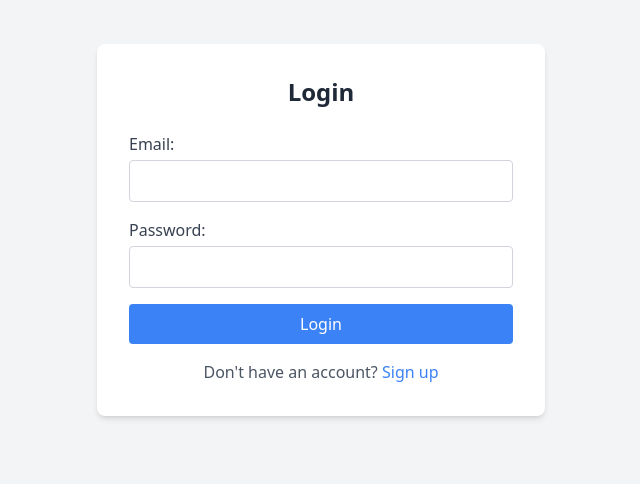
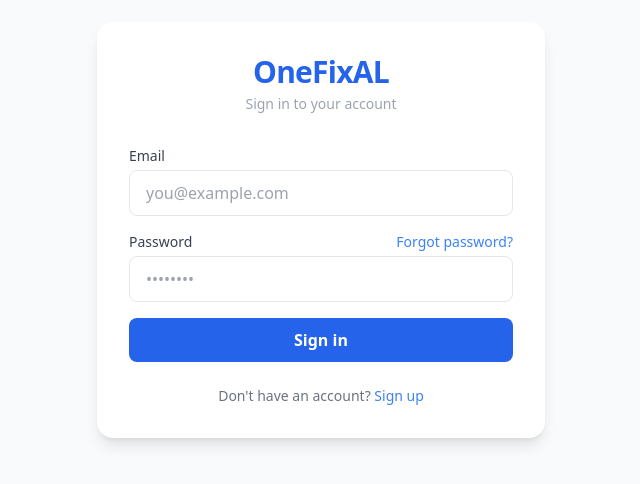
Before and after one commit to DritanBalisha/OneFixAl---fe, a React (Create React App) app: page /login in a window 1280 px wide. Shown: the part 170-654 px from the top of the page, without its empty margins (319-959 px from the left). Built offline with nearby package versions, Linux system fonts and the light colour scheme; the HTML template or start-up script is replaced by a standard one.

Commit message:
Refactor Login component for multi-step authentication
Refactor Login component to handle multiple steps including login, forgot password, and OTP verification. Added loading and error handling states.

```diff
--- a/src/pages/Login.tsx
+++ b/src/pages/Login.tsx
@@ -2,84 +2,309 @@ import React, { useState } from "react";
 import { Link, useNavigate } from "react-router-dom";
 import { API_URL } from "../api/config.ts";
 
+type Step = "login" | "forgot" | "verify";
+
 export default function Login() {
+  const navigate = useNavigate();
+
+  // ── shared state ─────────────────────────────────────────────
+  const [step, setStep] = useState<Step>("login");
+  const [loading, setLoading] = useState(false);
+  const [error, setError] = useState("");
+  const [success, setSuccess] = useState("");
+
+  // ── login fields ─────────────────────────────────────────────
   const [email, setEmail] = useState("");
   const [password, setPassword] = useState("");
-  const navigate = useNavigate();
 
-  const handleSubmit = async (e: React.FormEvent) => {
+  // ── forgot / verify fields ───────────────────────────────────
+  const [forgotEmail, setForgotEmail] = useState("");
+  const [otp, setOtp] = useState("");
+  const [newPassword, setNewPassword] = useState("");
+  const [confirmPassword, setConfirmPassword] = useState("");
+
+  // ── helpers ──────────────────────────────────────────────────
+  const clearMessages = () => { setError(""); setSuccess(""); };
+
+  // ── handlers ─────────────────────────────────────────────────
+  const handleLogin = async (e: React.FormEvent) => {
     e.preventDefault();
+    clearMessages();
+    setLoading(true);
     try {
       const res = await fetch(`${API_URL}/login`, {
         method: "POST",
         headers: { "Content-Type": "application/json" },
         body: JSON.stringify({ email, password }),
       });
-
       const data = await res.json();
-
       if (res.ok) {
-        localStorage.setItem("token", data.token); // save token
-        localStorage.setItem("user", JSON.stringify(data.user)); // save user info
-        if (data.user && data.user.role) {
-          localStorage.setItem("role", data.user.role.toLowerCase()); // normalize casing
+        localStorage.setItem("token", data.token);
+        localStorage.setItem("user", JSON.stringify(data.user));
+        if (data.user?.role) {
+          localStorage.setItem("role", data.user.role.toLowerCase());
         }
-
-        alert(`Welcome, ${data.user.name}!`);
         navigate("/myProfile");
       } else {
-        alert(data.error || "Login failed");
+        setError(data.error || "Invalid email or password");
       }
-    } catch (error) {
-      console.error(error);
-      alert("Error logging in");
+    } catch {
+      setError("Could not connect to server, please try again");
+    } finally {
+      setLoading(false);
     }
   };
 
+  const handleForgotPassword = async (e: React.FormEvent) => {
+    e.preventDefault();
+    clearMessages();
+    setLoading(true);
+    try {
+      const res = await fetch(`${API_URL}/auth/forgot-password`, {
+        method: "POST",
+        headers: { "Content-Type": "application/json" },
+        body: JSON.stringify({ email: forgotEmail }),
+      });
+      const data = await res.json();
+      if (res.ok) {
+        setSuccess("Code sent! Check your email.");
+        setStep("verify");
+      } else {
+        setError(data.error || "Something went wrong");
+      }
+    } catch {
+      setError("Could not connect to server, please try again");
+    } finally {
+      setLoading(false);
+    }
+  };
+
+  const handleVerifyOTP = async (e: React.FormEvent) => {
+    e.preventDefault();
+    clearMessages();
+    if (newPassword !== confirmPassword) {
+      setError("Passwords do not match");
+      return;
+    }
+    if (newPassword.length < 6) {
+      setError("Password must be at least 6 characters");
+      return;
+    }
+    setLoading(true);
+    try {
+      const res = await fetch(`${API_URL}/auth/verify-otp`, {
+        method: "POST",
+        headers: { "Content-Type": "application/json" },
+        body: JSON.stringify({
+          email: forgotEmail,
+          otp,
+          new_password: newPassword,
+        }),
+      });
+      const data = await res.json();
+      if (res.ok) {
+        setSuccess("Password reset! You can now log in.");
+        setStep("login");
+        setForgotEmail("");
+        setOtp("");
+        setNewPassword("");
+        setConfirmPassword("");
+      } else {
+        setError(data.error || "Invalid or expired code");
+      }
+    } catch {
+      setError("Could not connect to server, please try again");
+    } finally {
+      setLoading(false);
+    }
+  };
+
+  // ── shared UI pieces ─────────────────────────────────────────
+  const inputClass =
+    "w-full border border-gray-200 rounded-lg px-4 py-2.5 text-gray-800 " +
+    "focus:outline-none focus:ring-2 focus:ring-blue-500 focus:border-transparent " +
+    "placeholder-gray-400 transition";
+
+  const btnClass =
+    "w-full bg-blue-600 hover:bg-blue-700 disabled:opacity-60 " +
+    "text-white font-semibold py-2.5 rounded-lg transition-colors cursor-pointer";
+
+  // ── render ───────────────────────────────────────────────────
   return (
-  <div className="min-h-screen flex items-center justify-center bg-gray-100">
-    <div className="bg-white p-8 rounded-lg shadow-md w-full max-w-md">
-      <h2 className="text-2xl font-bold mb-6 text-center text-gray-800">Login</h2>
-      <form onSubmit={handleSubmit} className="space-y-4">
+    <div className="min-h-screen flex items-center justify-center bg-gray-50 px-4">
+      <div className="bg-white rounded-2xl shadow-lg w-full max-w-md p-8">
+
+        {/* Logo / Brand */}
+        <div className="text-center mb-8">
+          <span className="text-3xl font-black tracking-tight text-blue-600">
+            OneFixAL
+          </span>
+          <p className="text-gray-400 text-sm mt-1">
+            {step === "login" && "Sign in to your account"}
+            {step === "forgot" && "Reset your password"}
+            {step === "verify" && "Enter the code we sent you"}
+          </p>
+        </div>
+
+        {/* Feedback messages */}
+        {error && (
+          <div className="mb-4 bg-red-50 border border-red-200 text-red-700 text-sm rounded-lg px-4 py-3">
+            {error}
+          </div>
+        )}
+        {success && (
+          <div className="mb-4 bg-green-50 border border-green-200 text-green-700 text-sm rounded-lg px-4 py-3">
+            {success}
+          </div>
+        )}
+
+        {/* ── STEP: LOGIN ── */}
+        {step === "login" && (
+          <form onSubmit={handleLogin} className="space-y-4">
             <div>
-          <label className="block text-gray-700 mb-1">Email:</label>
+              <label className="block text-sm font-medium text-gray-700 mb-1">
+                Email
+              </label>
               <input
                 type="email"
                 value={email}
                 onChange={(e) => setEmail(e.target.value)}
+                placeholder="you@example.com"
                 required
-            className="w-full border border-gray-300 rounded px-3 py-2 focus:outline-none focus:ring-2 focus:ring-blue-500"
+                className={inputClass}
               />
             </div>
 
             <div>
-          <label className="block text-gray-700 mb-1">Password:</label>
+              <div className="flex justify-between items-center mb-1">
+                <label className="block text-sm font-medium text-gray-700">
+                  Password
+                </label>
+                <button
+                  type="button"
+                  onClick={() => { clearMessages(); setStep("forgot"); }}
+                  className="text-sm text-blue-500 hover:underline"
+                >
+                  Forgot password?
+                </button>
+              </div>
               <input
                 type="password"
                 value={password}
                 onChange={(e) => setPassword(e.target.value)}
+                placeholder="••••••••"
                 required
-            className="w-full border border-gray-300 rounded px-3 py-2 focus:outline-none focus:ring-2 focus:ring-blue-500"
+                className={inputClass}
+              />
+            </div>
+
+            <button type="submit" disabled={loading} className={btnClass}>
+              {loading ? "Signing in..." : "Sign in"}
+            </button>
+
+            <p className="text-center text-sm text-gray-500 pt-2">
+              Don't have an account?{" "}
+              <Link to="/signup" className="text-blue-500 hover:underline font-medium">
+                Sign up
+              </Link>
+            </p>
+          </form>
+        )}
+
+        {/* ── STEP: FORGOT PASSWORD ── */}
+        {step === "forgot" && (
+          <form onSubmit={handleForgotPassword} className="space-y-4">
+            <div>
+              <label className="block text-sm font-medium text-gray-700 mb-1">
+                Your email address
+              </label>
+              <input
+                type="email"
+                value={forgotEmail}
+                onChange={(e) => setForgotEmail(e.target.value)}
+                placeholder="you@example.com"
+                required
+                className={inputClass}
+              />
+            </div>
+
+            <button type="submit" disabled={loading} className={btnClass}>
+              {loading ? "Sending code..." : "Send reset code"}
+            </button>
+
+            <button
+              type="button"
+              onClick={() => { clearMessages(); setStep("login"); }}
+              className="w-full text-sm text-gray-500 hover:text-gray-700 pt-1"
+            >
+              ← Back to login
+            </button>
+          </form>
+        )}
+
+        {/* ── STEP: VERIFY OTP + NEW PASSWORD ── */}
+        {step === "verify" && (
+          <form onSubmit={handleVerifyOTP} className="space-y-4">
+            <div>
+              <label className="block text-sm font-medium text-gray-700 mb-1">
+                6-digit code
+              </label>
+              <input
+                type="text"
+                value={otp}
+                onChange={(e) => setOtp(e.target.value.replace(/\D/g, "").slice(0, 6))}
+                placeholder="123456"
+                maxLength={6}
+                required
+                className={inputClass + " tracking-widest text-center text-xl font-mono"}
+              />
+              <p className="text-xs text-gray-400 mt-1">
+                Sent to {forgotEmail} · expires in 10 min
+              </p>
+            </div>
+
+            <div>
+              <label className="block text-sm font-medium text-gray-700 mb-1">
+                New password
+              </label>
+              <input
+                type="password"
+                value={newPassword}
+                onChange={(e) => setNewPassword(e.target.value)}
+                placeholder="At least 6 characters"
+                required
+                className={inputClass}
               />
             </div>
 
             <div>
+              <label className="block text-sm font-medium text-gray-700 mb-1">
+                Confirm new password
+              </label>
               <input
-            type="submit"
-            value="Login"
-            className="w-full bg-blue-500 text-white py-2 rounded hover:bg-blue-600 cursor-pointer transition-colors"
+                type="password"
+                value={confirmPassword}
+                onChange={(e) => setConfirmPassword(e.target.value)}
+                placeholder="Repeat password"
+                required
+                className={inputClass}
               />
             </div>
+
+            <button type="submit" disabled={loading} className={btnClass}>
+              {loading ? "Resetting..." : "Reset password"}
+            </button>
+
+            <button
+              type="button"
+              onClick={() => { clearMessages(); setStep("forgot"); }}
+              className="w-full text-sm text-gray-500 hover:text-gray-700 pt-1"
+            >
+              ← Resend code
+            </button>
           </form>
-
-      <p className="mt-4 text-center text-gray-600">
-        Don't have an account?{" "}
-        <Link to="/signup" className="text-blue-500 hover:underline">
-          Sign up
-        </Link>
-      </p>
+        )}
       </div>
     </div>
   );
-
 }
```
Lines whose indentation alone changed are shown as unchanged.
